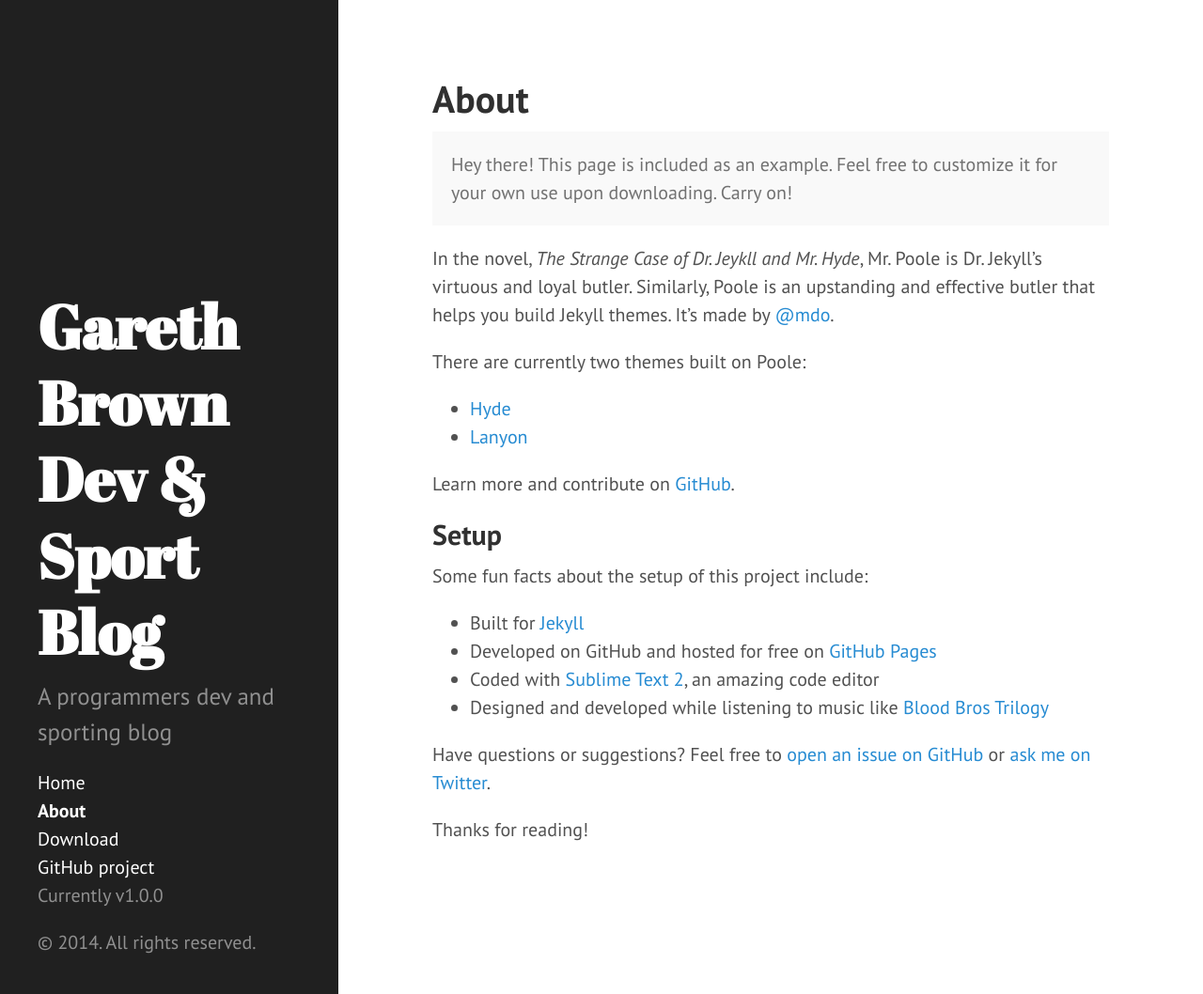
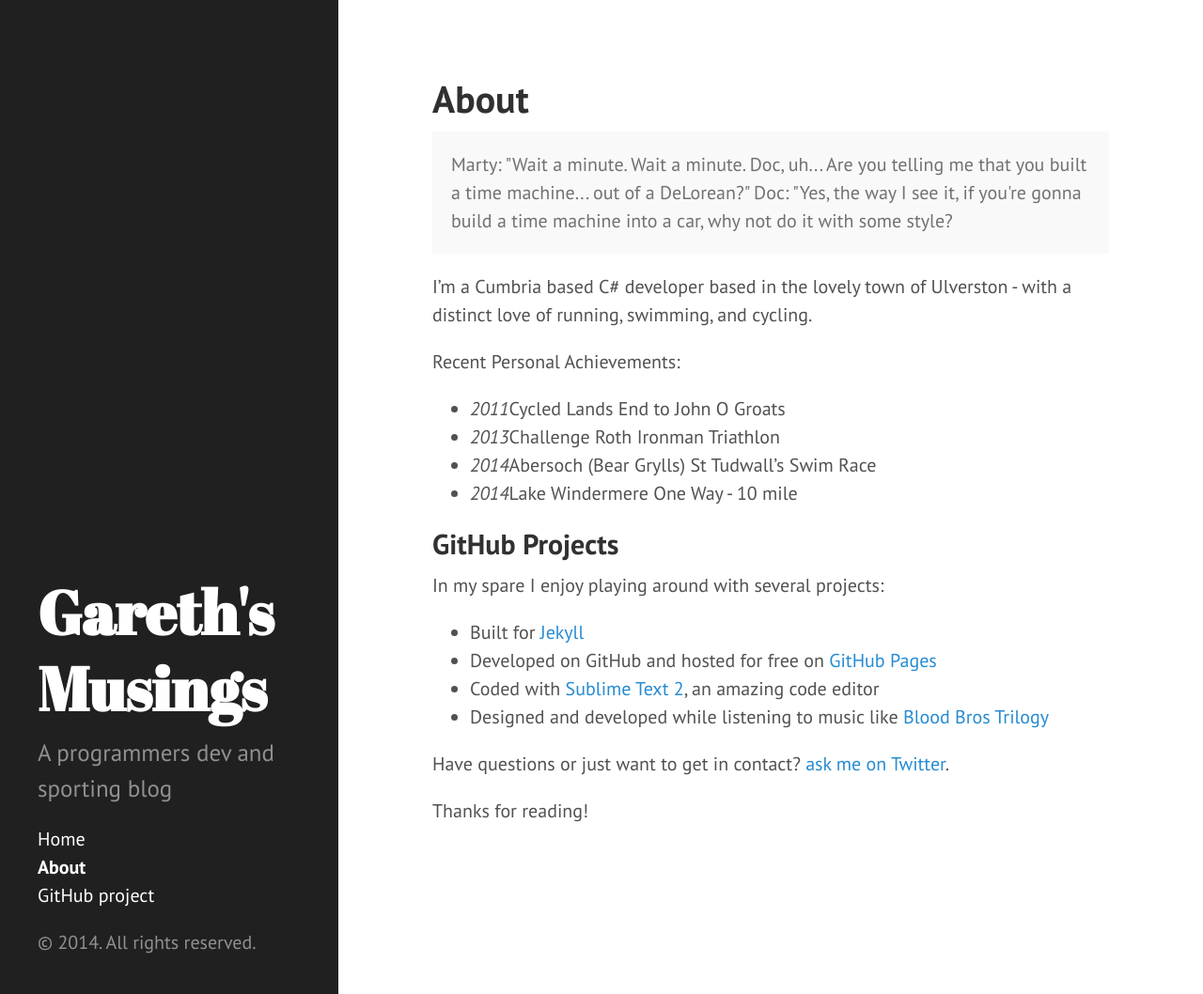
Before and after one commit to wonea/wonea.github.io, a Jekyll site: the page built from about.md, in a window 1280 px wide and 1058 px high. Shown: the whole window at 94% size. Built offline with Jekyll 4.4.1, drawn with Linux system fonts in a browser that asks for light colours; Markdown is read by kramdown in place of the engine named in the settings.

Commit message:
Changed about page

```diff
--- a/_config.yml
+++ b/_config.yml
@@ -6,7 +6,7 @@ pygments:         true
 permalink:        pretty
 
 # Setup
-title:            Gareth Brown Dev & Sport Blog
+title:            Gareth's Musings
 tagline:          'Dev & Sport Blog'
 description:      'A programmers dev and sporting blog'
 url:              https://wonea.github.io/
--- a/_includes/sidebar.html
+++ b/_includes/sidebar.html
@@ -26,9 +26,7 @@
         {% endif %}
       {% endfor %}
 
-      <a class="sidebar-nav-item" href="{{ site.github.repo }}/archive/v{{ site.version }}.zip">Download</a>
       <a class="sidebar-nav-item" href="{{ site.github.repo }}">GitHub project</a>
-      <span class="sidebar-nav-item">Currently v{{ site.version }}</span>
     </nav>
 
     <p>&copy; {{ site.time | date: '%Y' }}. All rights reserved.</p>
--- a/about.md
+++ b/about.md
@@ -4,27 +4,28 @@ title: About
 ---
 
 <p class="message">
-  Hey there! This page is included as an example. Feel free to customize it for your own use upon downloading. Carry on!
+    Marty: "Wait a minute. Wait a minute. Doc, uh... Are you telling me that you built a time machine... out of a DeLorean?"
+    Doc: "Yes, the way I see it, if you're gonna build a time machine into a car, why not do it with some style?
 </p>
 
-In the novel, *The Strange Case of Dr. Jeykll and Mr. Hyde*, Mr. Poole is Dr. Jekyll's virtuous and loyal butler. Similarly, Poole is an upstanding and effective butler that helps you build Jekyll themes. It's made by [@mdo](https://twitter.com/mdo).
+I'm a Cumbria based C# developer based in the lovely town of Ulverston - with a distinct love of running, swimming, and cycling.
 
-There are currently two themes built on Poole:
+Recent Personal Achievements:
 
-* [Hyde](http://hyde.getpoole.com)
-* [Lanyon](http://lanyon.getpoole.com)
+* <em>2011</em>Cycled Lands End to John O Groats
+* <em>2013</em>Challenge Roth Ironman Triathlon
+* <em>2014</em>Abersoch (Bear Grylls) St Tudwall's Swim Race
+* <em>2014</em>Lake Windermere One Way - 10 mile
 
-Learn more and contribute on [GitHub](https://github.com/poole).
+## GitHub Projects
 
-## Setup
-
-Some fun facts about the setup of this project include:
+In my spare I enjoy playing around with several projects:
 
 * Built for [Jekyll](http://jekyllrb.com)
 * Developed on GitHub and hosted for free on [GitHub Pages](https://pages.github.com)
 * Coded with [Sublime Text 2](http://sublimetext.com), an amazing code editor
 * Designed and developed while listening to music like [Blood Bros Trilogy](https://soundcloud.com/maddecent/sets/blood-bros-series)
 
-Have questions or suggestions? Feel free to [open an issue on GitHub](https://github.com/poole/issues/new) or [ask me on Twitter](https://twitter.com/mdo).
+Have questions or just want to get in contact? [ask me on Twitter](https://twitter.com/wonea).
 
 Thanks for reading!
```
